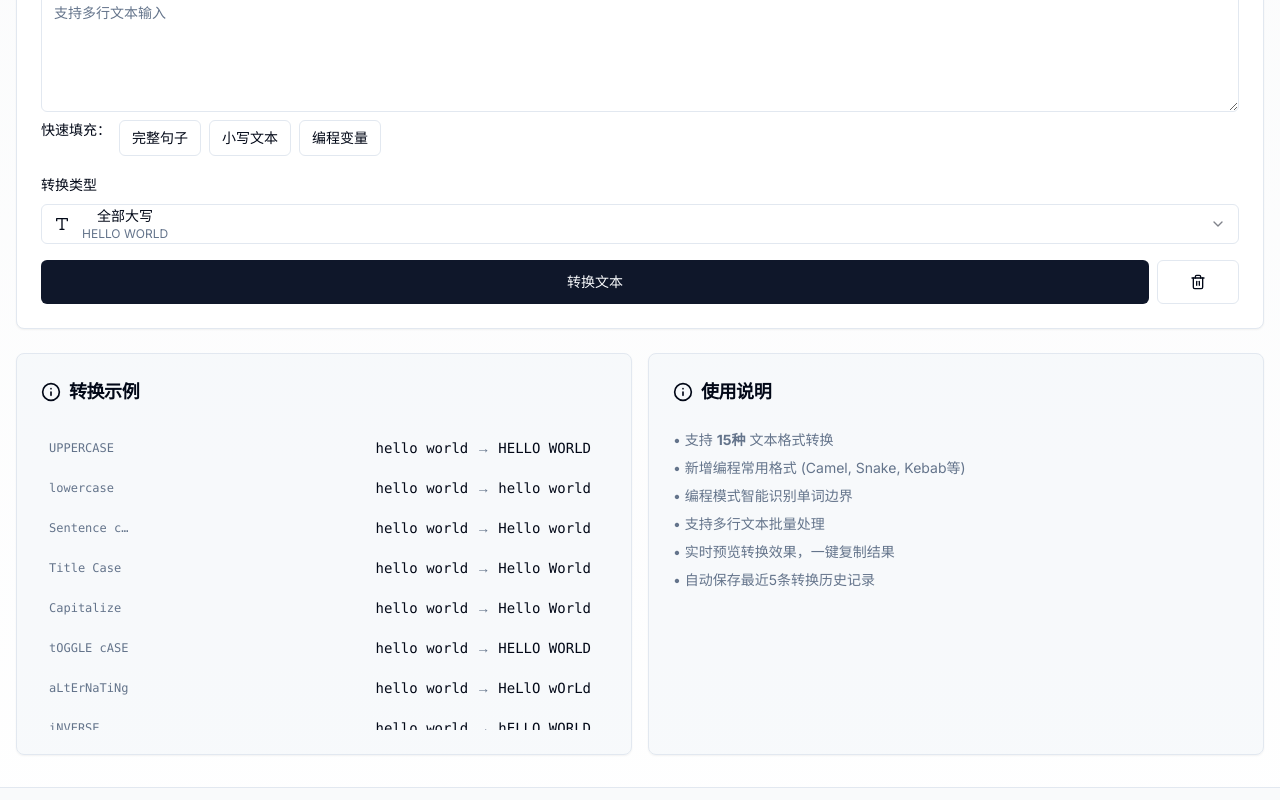
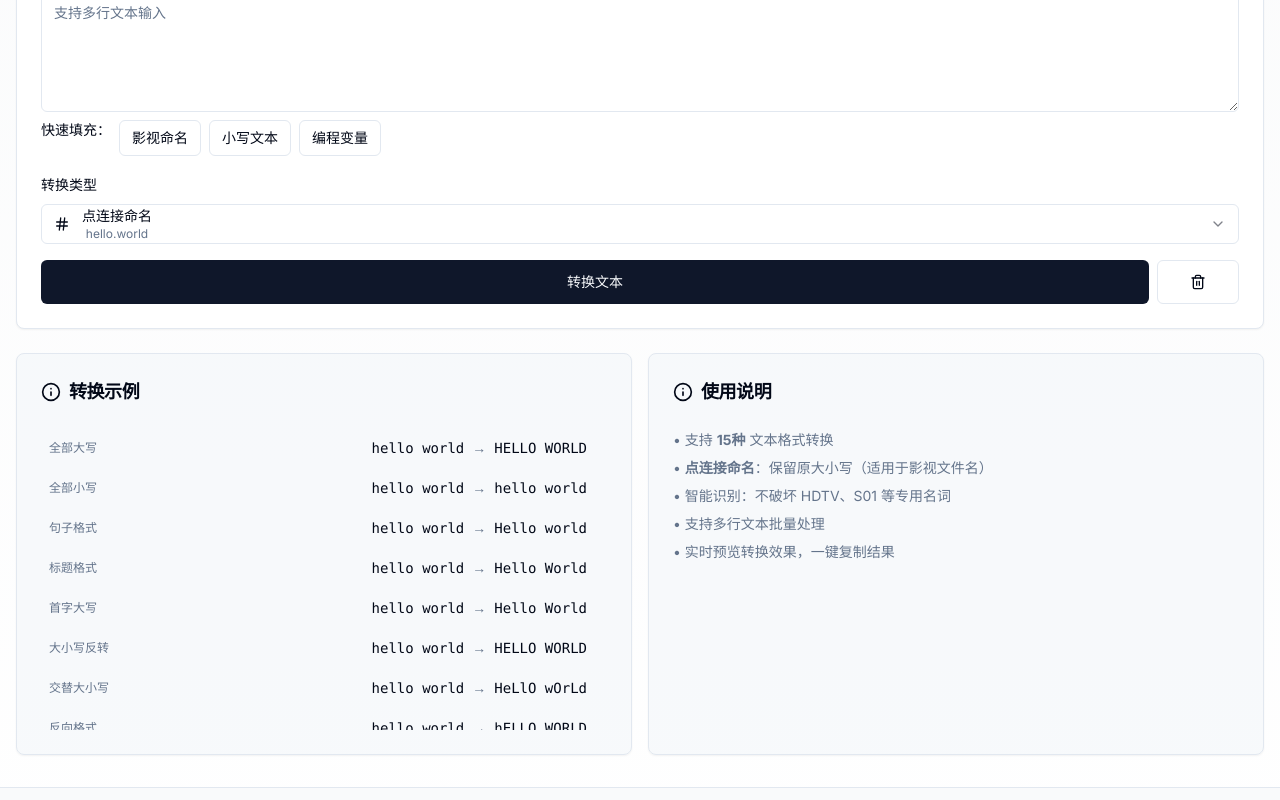
Before and after one commit to everett7623/Globokit, a Next.js app: page /tools/text-case in a window 1280 px wide. Shown: the part 500-1300 px from the top of the page. Built offline with nearby package versions, Linux system fonts and the light colour scheme.

Commit message:
Update page.tsx

```diff
--- a/app/tools/text-case/page.tsx
+++ b/app/tools/text-case/page.tsx
@@ -20,7 +20,7 @@ import { convertCase, type TextCase } from '@/lib/tools/text-case'
 export default function TextCasePage() {
   const [input, setInput] = useState('')
   const [output, setOutput] = useState('')
-  const [caseType, setCaseType] = useState<TextCase>('upper')
+  const [caseType, setCaseType] = useState<TextCase>('dot') // 默认改为点连接，方便你测试
   const [error, setError] = useState('')
   const [copiedText, setCopiedText] = useState<string | null>(null)
   const [history, setHistory] = useState<Array<{input: string, output: string, type: string}>>([])
@@ -40,16 +40,15 @@ export default function TextCasePage() {
       return
     }
 
-    // 宽松的中文检查（仅提醒，不强制阻断，因为某些编程变量可能包含注释）
-    // 或者保持原逻辑，这里我保留了你的原逻辑，但建议编程模式下可以适当放宽
+    // 宽松的中文检查（仅提醒）
     const chineseRegex = /[\u4e00-\u9fa5]/
     if (chineseRegex.test(input)) {
-      setError('检测到中文字符，本工具仅支持英文大小写转换。请使用纯英文文本。')
+      setError('检测到中文字符，本工具仅支持英文大小写转换。')
       setOutput('')
       return
     }
 
-    // 检查是否包含英文字母或数字（编程格式可能全是数字连接）
+    // 检查是否包含英文字母或数字
     const validCharRegex = /[a-zA-Z0-9]/
     if (!validCharRegex.test(input)) {
       setError('未检测到有效字符，请输入包含英文字母或数字的文本')
@@ -69,35 +68,35 @@ export default function TextCasePage() {
     }
   }
 
-  // 定义所有支持的格式选项
+  // 定义所有支持的格式选项，shortLabel 已完全汉化
   const caseOptions = [
     // 基础格式
-    { value: 'upper', label: '全部大写', shortLabel: 'UPPERCASE', example: 'HELLO WORLD', icon: <Type className="h-4 w-4" /> },
-    { value: 'lower', label: '全部小写', shortLabel: 'lowercase', example: 'hello world', icon: <Type className="h-4 w-4" /> },
-    { value: 'sentence', label: '句子首字母大写', shortLabel: 'Sentence case', example: 'Hello world.', icon: <FileText className="h-4 w-4" /> },
-    { value: 'title', label: '标题格式', shortLabel: 'Title Case', example: 'Hello World', icon: <FileText className="h-4 w-4" /> },
-    { value: 'capitalize', label: '单词首字母大写', shortLabel: 'Capitalize', example: 'Hello World', icon: <Type className="h-4 w-4" /> },
+    { value: 'upper', label: '全部大写', shortLabel: '全部大写', example: 'HELLO WORLD', icon: <Type className="h-4 w-4" /> },
+    { value: 'lower', label: '全部小写', shortLabel: '全部小写', example: 'hello world', icon: <Type className="h-4 w-4" /> },
+    { value: 'sentence', label: '句子首字母大写', shortLabel: '句子格式', example: 'Hello world.', icon: <FileText className="h-4 w-4" /> },
+    { value: 'title', label: '标题格式', shortLabel: '标题格式', example: 'Hello World', icon: <FileText className="h-4 w-4" /> },
+    { value: 'capitalize', label: '单词首字母大写', shortLabel: '首字大写', example: 'Hello World', icon: <Type className="h-4 w-4" /> },
 
     // 趣味/特殊格式
-    { value: 'toggle', label: '大小写反转', shortLabel: 'tOGGLE cASE', example: 'hELLO wORLD', icon: <RefreshCw className="h-4 w-4" /> },
-    { value: 'alternating', label: '交替大小写', shortLabel: 'aLtErNaTiNg', example: 'HeLLo WoRLd', icon: <RefreshCw className="h-4 w-4" /> },
-    { value: 'inverse', label: '反向格式', shortLabel: 'iNVERSE', example: 'hELLO WORLD', icon: <RefreshCw className="h-4 w-4" /> },
+    { value: 'toggle', label: '大小写反转', shortLabel: '大小写反转', example: 'hELLO wORLD', icon: <RefreshCw className="h-4 w-4" /> },
+    { value: 'alternating', label: '交替大小写', shortLabel: '交替大小写', example: 'HeLLo WoRLd', icon: <RefreshCw className="h-4 w-4" /> },
+    { value: 'inverse', label: '反向格式', shortLabel: '反向格式', example: 'hELLO WORLD', icon: <RefreshCw className="h-4 w-4" /> },
 
-    // 编程常用格式 (新增)
-    { value: 'snake', label: '下划线命名', shortLabel: 'snake_case', example: 'hello_world', icon: <Code className="h-4 w-4" /> },
-    { value: 'kebab', label: '短横线命名', shortLabel: 'kebab-case', example: 'hello-world', icon: <Code className="h-4 w-4" /> },
-    { value: 'camel', label: '小驼峰命名', shortLabel: 'camelCase', example: 'helloWorld', icon: <Code className="h-4 w-4" /> },
-    { value: 'pascal', label: '大驼峰命名', shortLabel: 'PascalCase', example: 'HelloWorld', icon: <Code className="h-4 w-4" /> },
-    { value: 'constant', label: '常量命名', shortLabel: 'CONSTANT_CASE', example: 'HELLO_WORLD', icon: <Code className="h-4 w-4" /> },
-    { value: 'dot', label: '点连接命名', shortLabel: 'dot.case', example: 'hello.world', icon: <Hash className="h-4 w-4" /> },
-    { value: 'path', label: '路径格式', shortLabel: 'path/case', example: 'hello/world', icon: <Hash className="h-4 w-4" /> },
+    // 编程常用格式
+    { value: 'snake', label: '下划线命名', shortLabel: '下划线命名', example: 'hello_world', icon: <Code className="h-4 w-4" /> },
+    { value: 'kebab', label: '短横线命名', shortLabel: '短横线命名', example: 'hello-world', icon: <Code className="h-4 w-4" /> },
+    { value: 'camel', label: '小驼峰命名', shortLabel: '小驼峰命名', example: 'helloWorld', icon: <Code className="h-4 w-4" /> },
+    { value: 'pascal', label: '大驼峰命名', shortLabel: '大驼峰命名', example: 'HelloWorld', icon: <Code className="h-4 w-4" /> },
+    { value: 'constant', label: '常量命名', shortLabel: '常量命名', example: 'HELLO_WORLD', icon: <Code className="h-4 w-4" /> },
+    { value: 'dot', label: '点连接命名', shortLabel: '点连接命名', example: 'hello.world', icon: <Hash className="h-4 w-4" /> },
+    { value: 'path', label: '路径格式', shortLabel: '路径格式', example: 'hello/world', icon: <Hash className="h-4 w-4" /> },
   ]
 
-  // 示例文本
+  // 示例文本 (更新为你关注的场景)
   const sampleTexts = [
     {
-      text: 'The Quick Brown Fox Jumps Over The Lazy Dog',
-      label: '完整句子'
+      text: 'Yi Wen Si De Zhong Guo Qing Yuan S01 2025 1080p HDTV x264 AAC',
+      label: '影视命名'
     },
     {
       text: 'hello world, this is a test message',
@@ -127,7 +126,7 @@ export default function TextCasePage() {
       <div className="mb-8">
         <h1 className="text-3xl font-bold mb-2">英文大小写转换</h1>
         <p className="text-muted-foreground">
-          快速转换英文文本的大小写格式，支持编程命名规范转换
+          快速转换英文文本的大小写格式，支持编程命名规范与文件名格式化
         </p>
       </div>
 
@@ -381,15 +380,16 @@ export default function TextCasePage() {
             </CardTitle>
           </CardHeader>
           <CardContent>
-            <div className="space-y-1 text-sm max-h-[300px] overflow-y-auto pr-2">
+            <div className="space-y-1 text-sm max-h-[300px] overflow-y-auto pr-3">
               {/* 动态生成所有格式的示例 */}
               {caseOptions.map((option, index) => (
                 <div key={index} className="flex items-center justify-between p-2 rounded hover:bg-background transition-colors">
-                  <span className="font-mono text-xs text-muted-foreground w-20 truncate" title={option.shortLabel}>{option.shortLabel}</span>
-                  <div className="flex-1 flex items-center justify-end gap-2 overflow-hidden">
-                    <span className="font-mono truncate">{demoText}</span>
-                    <span className="text-muted-foreground">→</span>
-                    <span className="font-mono font-medium truncate">
+                  {/* 修改：将宽度增加到 w-28，防止中文被截断 */}
+                  <span className="font-mono text-xs text-muted-foreground w-28 shrink-0 truncate" title={option.shortLabel}>{option.shortLabel}</span>
+                  <div className="flex-1 flex items-center justify-end gap-2 overflow-hidden ml-2">
+                    <span className="font-mono truncate text-xs sm:text-sm">{demoText}</span>
+                    <span className="text-muted-foreground shrink-0">→</span>
+                    <span className="font-mono font-medium truncate text-xs sm:text-sm text-right">
                       {convertCase(demoText, option.value as TextCase)}
                     </span>
                   </div>
@@ -408,11 +408,10 @@ export default function TextCasePage() {
           </CardHeader>
           <CardContent className="space-y-2 text-sm text-muted-foreground">
             <p>• 支持 <strong>15种</strong> 文本格式转换</p>
-            <p>• 新增编程常用格式 (Camel, Snake, Kebab等)</p>
-            <p>• 编程模式智能识别单词边界</p>
+            <p>• <strong>点连接命名</strong>：保留原大小写（适用于影视文件名）</p>
+            <p>• 智能识别：不破坏 HDTV、S01 等专用名词</p>
             <p>• 支持多行文本批量处理</p>
             <p>• 实时预览转换效果，一键复制结果</p>
-            <p>• 自动保存最近5条转换历史记录</p>
           </CardContent>
         </Card>
       </div>
```
